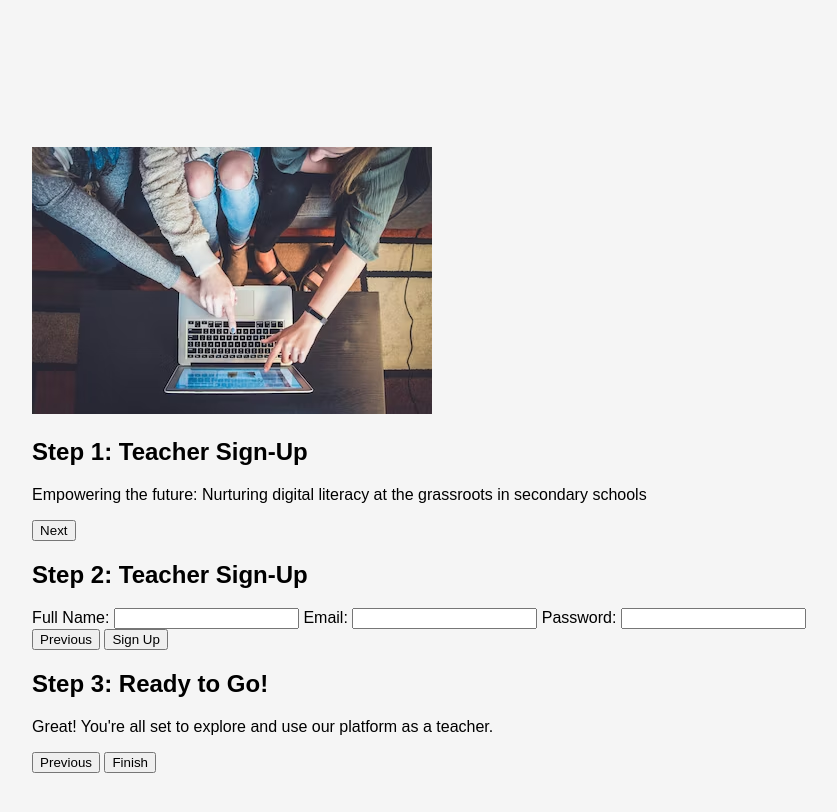
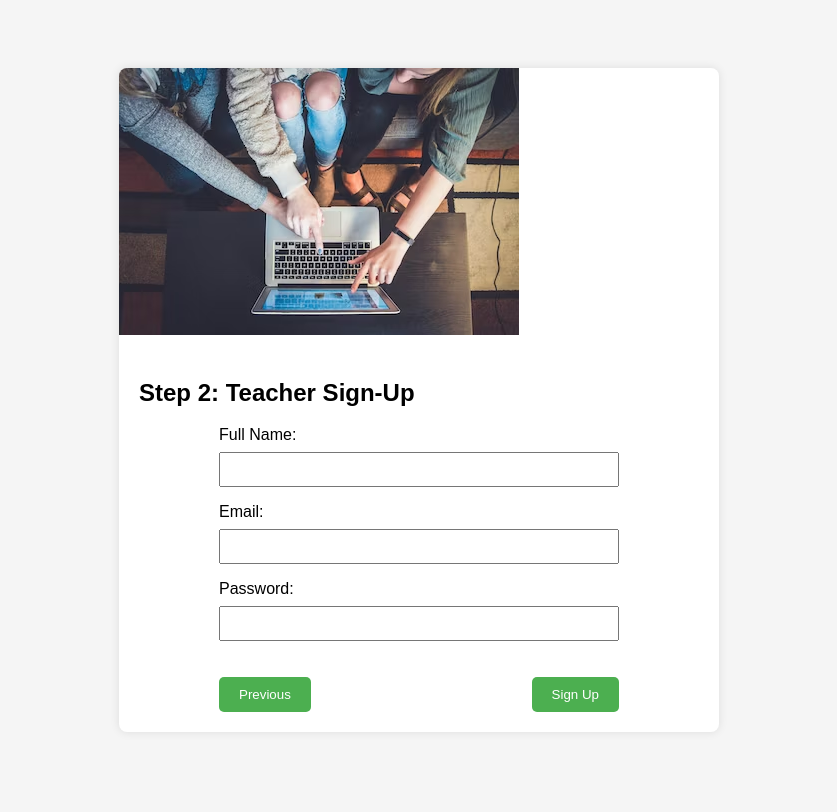
Before and after one commit to Loisyy/Unitar-hackathon-Digital-fit-me, a plain HTML site: page signup_teacher.html in a window 1280 px wide. Both pictures are taken after a click on the button "Next". Shown: the whole page, without its empty margins (221-1058 px from the left). Drawn offline with Linux system fonts and the light colour scheme.

Commit message:
update
update files

```diff
--- a/style.css
+++ b/style.css
@@ -2,8 +2,7 @@
 
 body {
     margin: 0;
-    padding: 60px 0;
-    /* Add top padding to make space for the navbar */
+    padding: 0;
     font-family: 'Arial', sans-serif;
     background-color: #f5f5f5;
     display: flex;
@@ -11,9 +10,8 @@ body {
     align-items: center;
     height: 100vh;
 }
-
 .navbar {
-    background-color: #333;
+    background-color: #036810;
     overflow: hidden;
     position: fixed;
     /* Fixed position to stay at the top */
@@ -39,6 +37,78 @@ body {
     color: black;
 }
 
+.onboarding-container {
+    max-width: 600px;
+    width: 100%;
+    background-color: #fff; /* Secondary color - white */
+    border-radius: 8px;
+    box-shadow: 0 0 10px rgba(0, 0, 0, 0.1);
+    overflow: hidden;
+}
+
+.onboarding-step {
+    display: none;
+    padding: 20px;
+    box-sizing: border-box;
+}
+
+.onboarding-step.active {
+    display: block;
+}
+
+.step-navigation {
+    display: flex;
+    justify-content: space-between;
+    margin-top: 20px;
+}
+
+.button {
+    padding: 10px 20px;
+    background-color: #4CAF50; /* Primary color - green */
+    color: #fff;
+    border: none;
+    border-radius: 5px;
+    cursor: pointer;
+}
+
+.button:hover {
+    background-color: #45a049; /* Darker shade of green on hover */
+}
+
+/* General styles for signup forms */
+.onboarding-step form {
+    max-width: 400px;
+    margin: 0 auto;
+}
+
+.onboarding-step form label {
+    display: block;
+    margin-bottom: 8px;
+}
+
+.onboarding-step form input {
+    width: 100%;
+    padding: 8px;
+    margin-bottom: 16px;
+    box-sizing: border-box;
+}
+
+/* Teacher signup form styles */
+.onboarding-step form.teacher-signup-form {
+    background-color: #f9f9f9;
+    padding: 20px;
+    border-radius: 8px;
+    box-shadow: 0 0 10px rgba(0, 0, 0, 0.1);
+}
+
+/* Student signup form styles */
+.onboarding-step form.student-signup-form {
+    background-color: #f0f0f0;
+    padding: 20px;
+    border-radius: 8px;
+    box-shadow: 0 0 10px rgba(0, 0, 0, 0.1);
+}
+
 .home-container {
     max-width: 800px;
     width: 100%;
@@ -48,12 +118,12 @@ body {
     padding: 20px;
     text-align: center;
     margin: 120px auto 20px;
-    margin-top: 15rem;
+    margin-top: 400px;
     /* Adjust margin-top to make space for the fixed navbar */
 }
 
 .features {
-    margin-top: 200px;
+    margin-top: 20px;
     display: flex;
     flex-wrap: wrap;
     justify-content: space-between;
```
Also changed, not shown: signup_student.html (+1 -1 lines).
